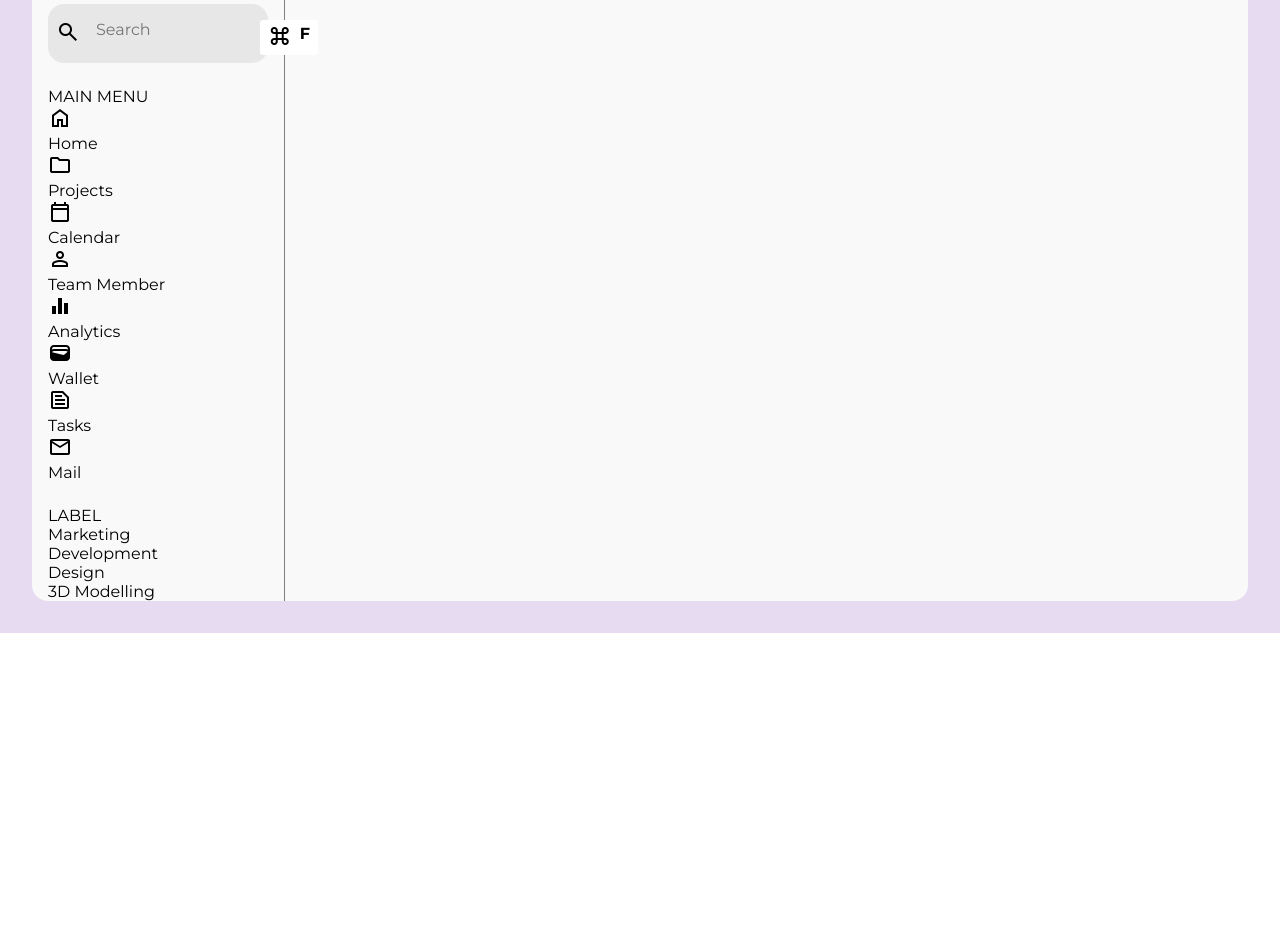
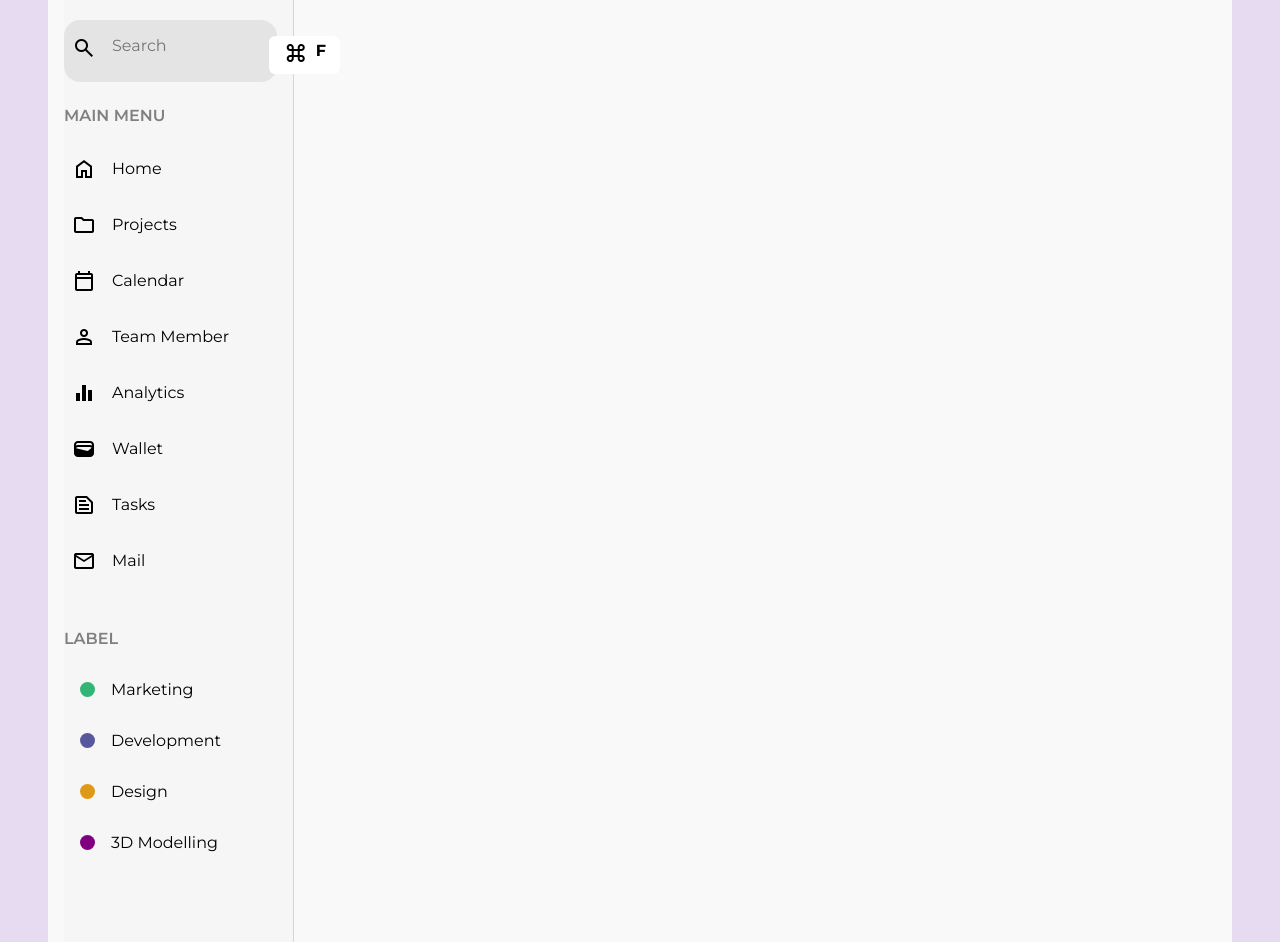
Before and after one commit to obinna-ofomah/behance_clone, a plain HTML site: page index.html in a window 1280 px wide. Shown: the part 109-1051 px from the top of the page. Before the commit the page ends 800 px from the top, so only its background shows below. Drawn offline with nearby package versions, Linux system fonts and the light colour scheme.

Commit message:
completed the sidebar styling with css

```diff
--- a/css/style.css
+++ b/css/style.css
@@ -11,7 +11,7 @@
   height: auto;
   background-color: rgb(231, 219, 241);
   width: 100%;
-  padding: 2rem;
+  padding: 3rem;
 }
 
 .organix-tasks-container {
@@ -32,8 +32,10 @@
   display: flex;
   flex-direction: column;
   row-gap: 1.5rem;
-  border-right: 1px solid grey;
+  border-right: 1px solid rgb(214, 214, 214);
   padding-right: 1rem;
+  background-color: rgb(240, 240, 240,.4);
+  padding-bottom: 10rem;
 }
 
 .top-container {
@@ -99,9 +101,96 @@ img {
   flex-direction: row;
   background-color: white;
   column-gap: .5rem;
-  border-radius: .2rem;
+  border-radius: .4rem;
   margin-right:1rem;
-  padding: .2rem .5rem;
+  padding: .3rem .9rem;
+  justify-content: start;
+  align-items: start;}
+
+.keyboard-container, .f-letter-container {
+  height: auto;
+  width: fit-content;
+}
+
+.keyboard-container span {
+  width:100%
+}
+
+.middle-container, .lower-container {
+  height: auto;
+  width: 100%;
+  display: flex;
+  flex-direction: column;
+  row-gap: 2rem;
+}
+
+.collection-container {
+  height: auto;
+  width: 100%;
+  display: flex;
+  flex-direction: column;
+  row-gap: 2rem;
   justify-content: start;
   align-items: start;
 }
+
+.icon{
+  height:auto;
+  width: 100%;
+  display: flex;
+  flex-direction: row;
+  column-gap: 1rem;
+  margin-left: .5rem;
+  align-items: center;
+}
+
+.main-menu, .label {
+  font-weight: 600;
+  color: grey;
+}
+
+.portfolio-container {
+  height: auto;
+  width: 100%;
+  display: flex;
+  flex-direction: column;
+  row-gap: 2rem;
+  margin-left: 1rem;
+}
+
+.pot {
+  height: auto;
+  width: fit-content;
+  display: flex;
+  flex-direction: row;
+  column-gap: 1rem;
+  justify-content: start;
+  align-items: center;
+}
+
+.label {
+  padding-top:2rem;
+}
+
+.block {
+  height: 15px;
+  width: 15px;
+  border-radius: 10px;
+  outline: none;
+}
+
+.green-color {
+  background-color: rgb(51, 182, 117);
+}
+
+.violet-color {
+  background-color: rgb(87, 87, 155);
+}
+
+.orange-color {
+  background-color: rgb(223, 153, 24);
+}
+
+.purple-color {
+  background-color: purple;
+}
--- a/index.html
+++ b/index.html
@@ -44,7 +44,7 @@
         </div>
 
         <div class="middle-container">
-          <p>MAIN MENU</p>
+          <p class="main-menu">MAIN MENU</p>
           <div class="collection-container">
             <div class="home-container  icon">
               <span class="material-symbols-outlined">home</span>
@@ -54,27 +54,27 @@
               <span class="material-symbols-outlined">folder</span>
               <p>Projects</p>
             </div>
-            <div class="calendar-container">
-              <span class="material-symbols-outlined  icon">calendar_today</span>
+            <div class="calendar-container  icon">
+              <span class="material-symbols-outlined">calendar_today</span>
               <p>Calendar</p>
             </div>
-            <div class="team-member-container">
-              <span class="material-symbols-outlined  icon">person</span>
+            <div class="team-member-container  icon">
+              <span class="material-symbols-outlined">person</span>
               <p>Team Member</p>
             </div>
-            <div class="home-container">
+            <div class="home-container  icon">
               <span class="material-symbols-outlined">equalizer</span>
               <p>Analytics</p>
             </div>
-            <div class="home-container">
+            <div class="home-container  icon">
               <span class="material-symbols-outlined">wallet</span>
               <p>Wallet</p>
             </div>
-            <div class="home-container">
+            <div class="home-container  icon">
               <span class="material-symbols-outlined">text_snippet</span>
               <p>Tasks</p>
             </div>
-            <div class="home-container">
+            <div class="home-container icon">
               <span class="material-symbols-outlined">mail</span>
               <p>Mail</p>
             </div>
@@ -84,20 +84,20 @@
         <div class="lower-container">
           <p class="label">LABEL</p>
           <div class="portfolio-container">
-            <div class="marketing-green-container">
-              <div class="green-color"></div>
+            <div class="marketing-green-container  pot">
+              <div class="green-color  block"></div>
               <p>Marketing</p>
             </div>
-            <div class="development-violet-container">
-              <div class="violet-color"></div>
+            <div class="development-violet-container  pot">
+              <div class="violet-color  block"></div>
               <p>Development</p>
             </div>
-            <div class="design-orange-container">
-              <div class="orange-color"></div>
+            <div class="design-orange-container  pot">
+              <div class="orange-color  block"></div>
               <p>Design</p>
             </div>
-            <div class="design-purple-container">
-              <div class="purple-color"></div>
+            <div class="design-purple-container  pot">
+              <div class="purple-color  block"></div>
               <p>3D Modelling</p>
             </div>
           </div>
```
